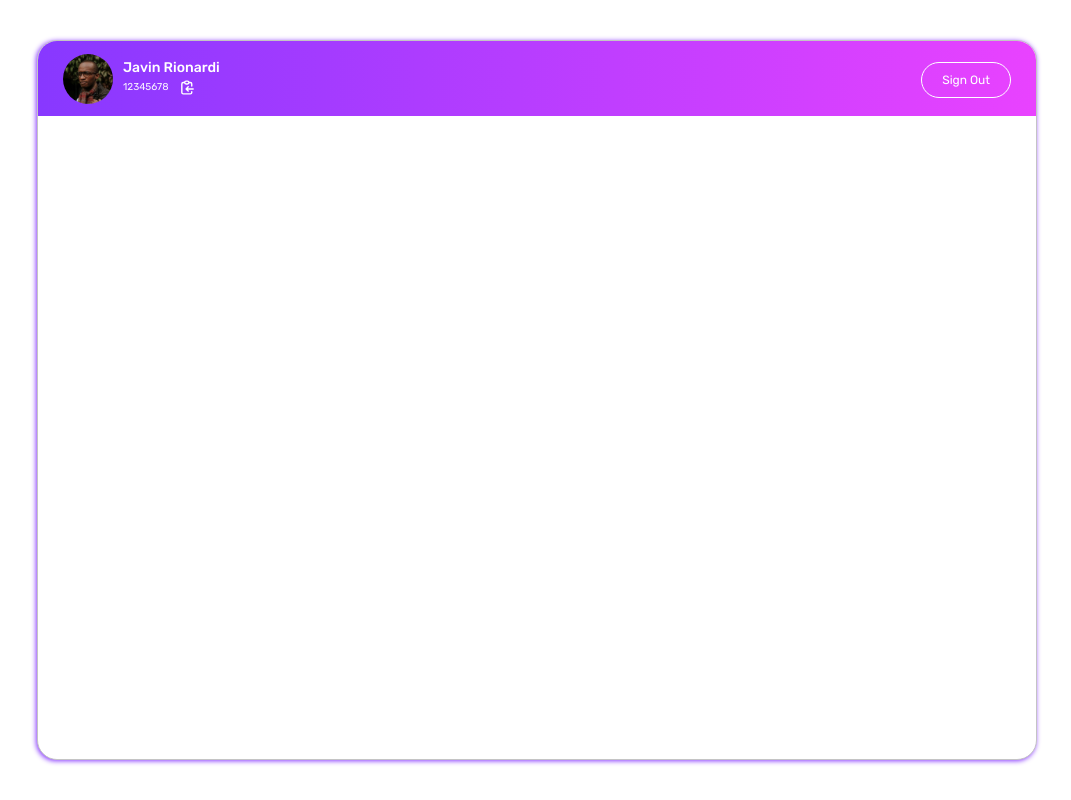
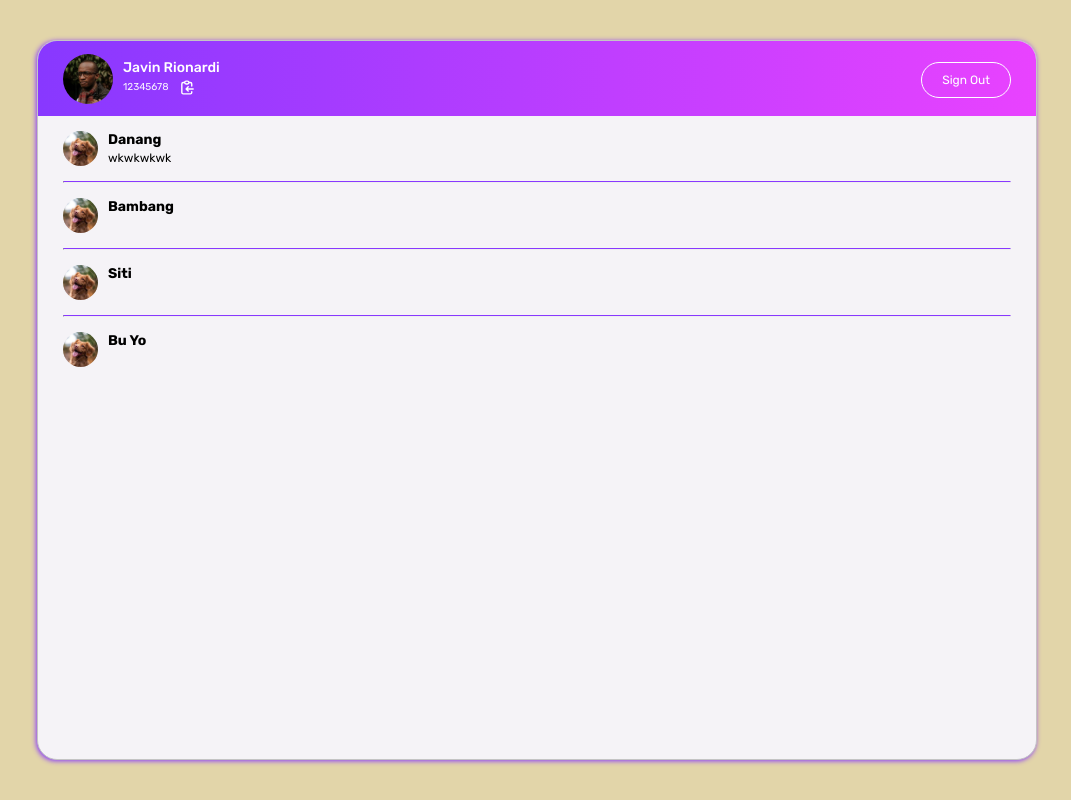
Before and after one commit to javin1102/chatify, a Next.js app: page / in a window 1280 px wide. Shown: the whole page, without its empty margins (103-1174 px from the left). Built offline with nearby package versions, Linux system fonts and the light colour scheme.

Commit message:
finsihed styling friend list layout

```diff
--- /dev/null
+++ b/components/FriendList/FriendList.module.css
@@ -0,0 +1,47 @@
+.layout {
+  padding: 0rem 2.5rem;
+  overflow-y: auto;
+  height: 87.5%;
+}
+.pic {
+  position: relative;
+  border-radius: 50%;
+  width: 3.5rem;
+  height: 3.5rem;
+  overflow: hidden;
+}
+
+.friend-layout {
+  display: flex;
+  cursor: pointer;
+  margin-top: 1.5rem;
+}
+
+.friend-detail {
+  margin-left: 1rem;
+}
+
+.friend-detail p {
+  width: 40vw;
+  white-space: nowrap;
+  overflow: hidden;
+  text-overflow: ellipsis;
+  font-size: 1.2rem;
+  margin-top: 0.25rem;
+}
+
+.friend-detail h2 {
+  font-size: 1.4rem;
+}
+
+.friend-layout + hr {
+  border-top: 1px solid var(--light-violet);
+  background-color: transparent;
+  box-shadow: none;
+  display: block;
+  margin-top: 1.5rem;
+}
+
+.friend-container:last-child > hr {
+  display: none;
+}
--- /dev/null
+++ b/components/FriendList/FriendListComponent.tsx
@@ -0,0 +1,32 @@
+import React from "react";
+import Image from "next/image";
+import picSrc from "../../images/dog-image-1.jpg";
+import styles from "./FriendList.module.css";
+
+interface FriendProps {
+  name: string;
+  lastChat?: string | null | undefined;
+}
+
+const FriendProfilePic: React.FC = () => {
+  return (
+    <div className={styles.pic}>
+      <Image layout="fill" src={picSrc} alt="pic" />
+    </div>
+  );
+};
+
+export const FriendLayout: React.FC<FriendProps> = ({ name, lastChat }) => {
+  return (
+    <div className={styles["friend-container"]}>
+      <div className={styles["friend-layout"]}>
+        <FriendProfilePic />
+        <div className={styles["friend-detail"]}>
+          <h2>{name}</h2>
+          <p>{!!lastChat && lastChat}</p>
+        </div>
+      </div>
+      <hr />
+    </div>
+  );
+};
--- /dev/null
+++ b/components/FriendList/FriendListLayout.tsx
@@ -0,0 +1,14 @@
+import styles from "./FriendList.module.css";
+import { FriendLayout } from "./FriendListComponent";
+const FriendListLayout = () => {
+  return (
+    <div className={styles.layout}>
+      <FriendLayout name="Danang" lastChat={"wkwkwkwk"} />
+      <FriendLayout name="Bambang" />
+      <FriendLayout name="Siti" />
+      <FriendLayout name="Bu Yo" />
+    </div>
+  );
+};
+
+export default FriendListLayout;
--- a/components/Header/Header.module.css
+++ b/components/Header/Header.module.css
@@ -11,6 +11,9 @@
   justify-content: space-between;
   align-items: center;
   height: 7.5rem;
+  position: sticky;
+  top: 0rem;
+  z-index: 100;
 }
 
 .profile {
@@ -28,7 +31,7 @@
   height: 100%;
   margin-left: 1rem;
 }
-.profile__detail > p {
+.profile__detail > h2 {
   font-size: 1.4rem;
   margin-top: 0.5rem;
   font-weight: 500;
--- a/components/Header/Header.tsx
+++ b/components/Header/Header.tsx
@@ -47,7 +47,7 @@ const HeaderAuthenticated: React.FC = () => {
           <Image src={avatar} layout="fill" alt="avatar" />
         </div>
         <div className={styles["profile__detail"]}>
-          <p>Javin Rionardi</p>
+          <h2>Javin Rionardi</h2>
           <div className={styles["profile__id"]}>
             <p id="user-id">12345678</p>
             <div className={styles["profile__copy"]}>
--- a/pages/index.tsx
+++ b/pages/index.tsx
@@ -1,10 +1,12 @@
 import type { NextPage } from "next";
+import FriendListLayout from "../components/FriendList/FriendListLayout";
 import Header from "../components/Header/Header";
 
 const Home: NextPage = () => {
   return (
     <div className="app-container">
       <Header />
+      <FriendListLayout />
     </div>
   );
 };
--- a/styles/globals.css
+++ b/styles/globals.css
@@ -22,6 +22,7 @@
 html {
   font-size: 62.5%;
   font-family: "Rubik", sans-serif;
+  background-color: rgb(226, 213, 169);
 }
 
 a {
@@ -49,11 +50,11 @@ body {
   top: 50%;
   transform: translate(-50%, -50%);
   height: 90%;
-  /* background-color: var(--light-grayish-violet); */
-  background-color: white;
+  background-color: var(--light-grayish-violet);
+  /* background-color: #f1f1f1; */
   font-size: 1.6rem;
   border-radius: 2rem;
-  overflow-x: hidden;
+  overflow: hidden;
   box-shadow: -1px 1px 5px var(--light-violet);
 }
 
```
